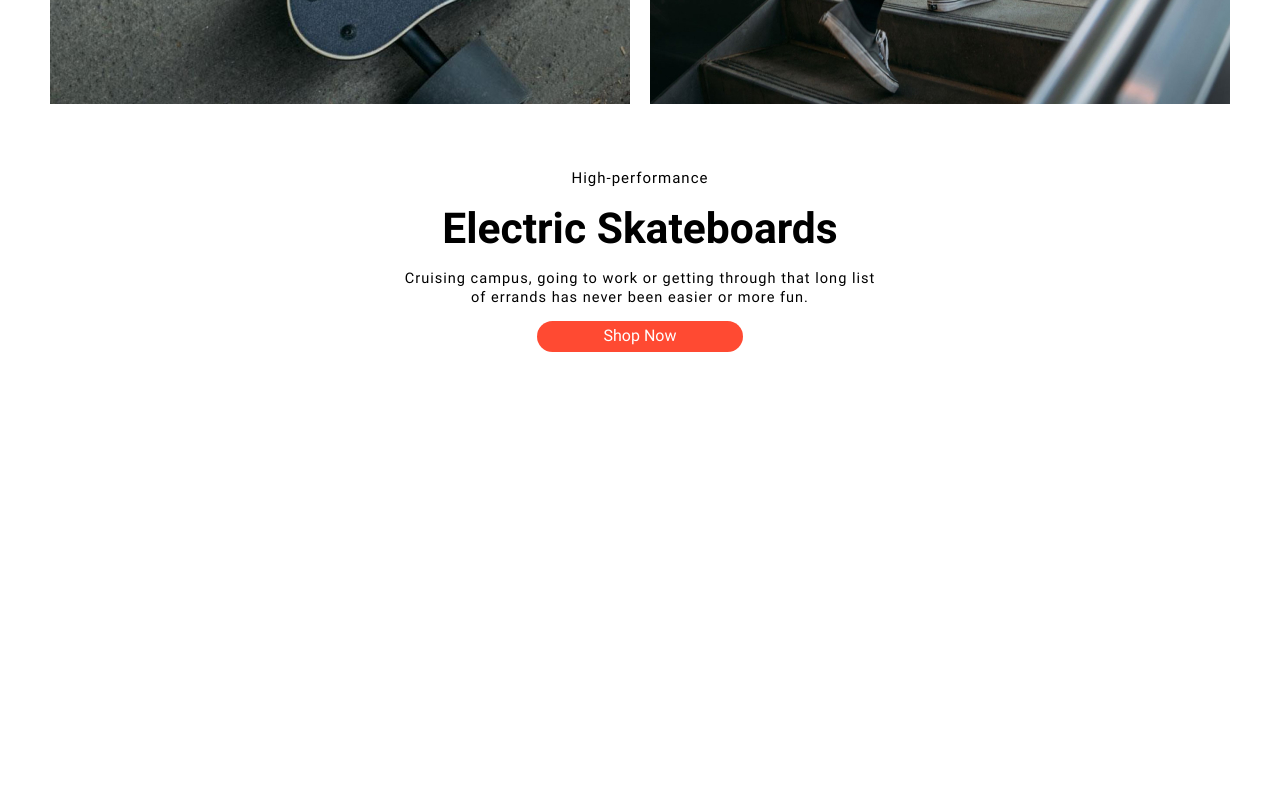
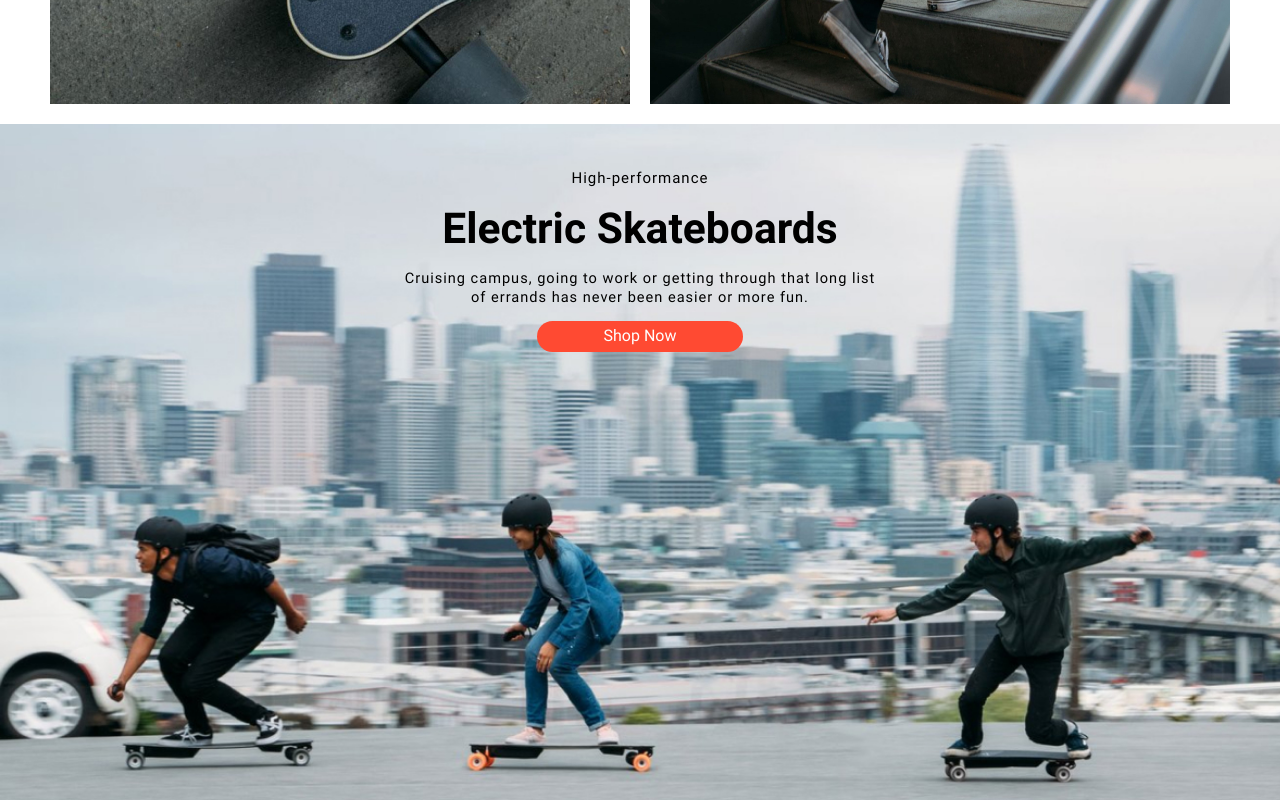
Before and after one commit to arkadyo/boostedusa, a plain HTML site: page index.html in a window 1280 px wide. Shown: the part 1760-2560 px from the top of the page. Drawn offline with Linux system fonts and the light colour scheme.

Commit message:
fix skateboard-bg

```diff
--- a/css/main.css
+++ b/css/main.css
@@ -535,7 +535,7 @@ a {
 }
 
 .skateboards {
-  background-image: url("img/skateboards-bg.jpg");
+  background-image: url("../img/skateboards-bg.jpg");
   background-repeat: no-repeat;
   background-size: cover;
   background-position: left center;
```
